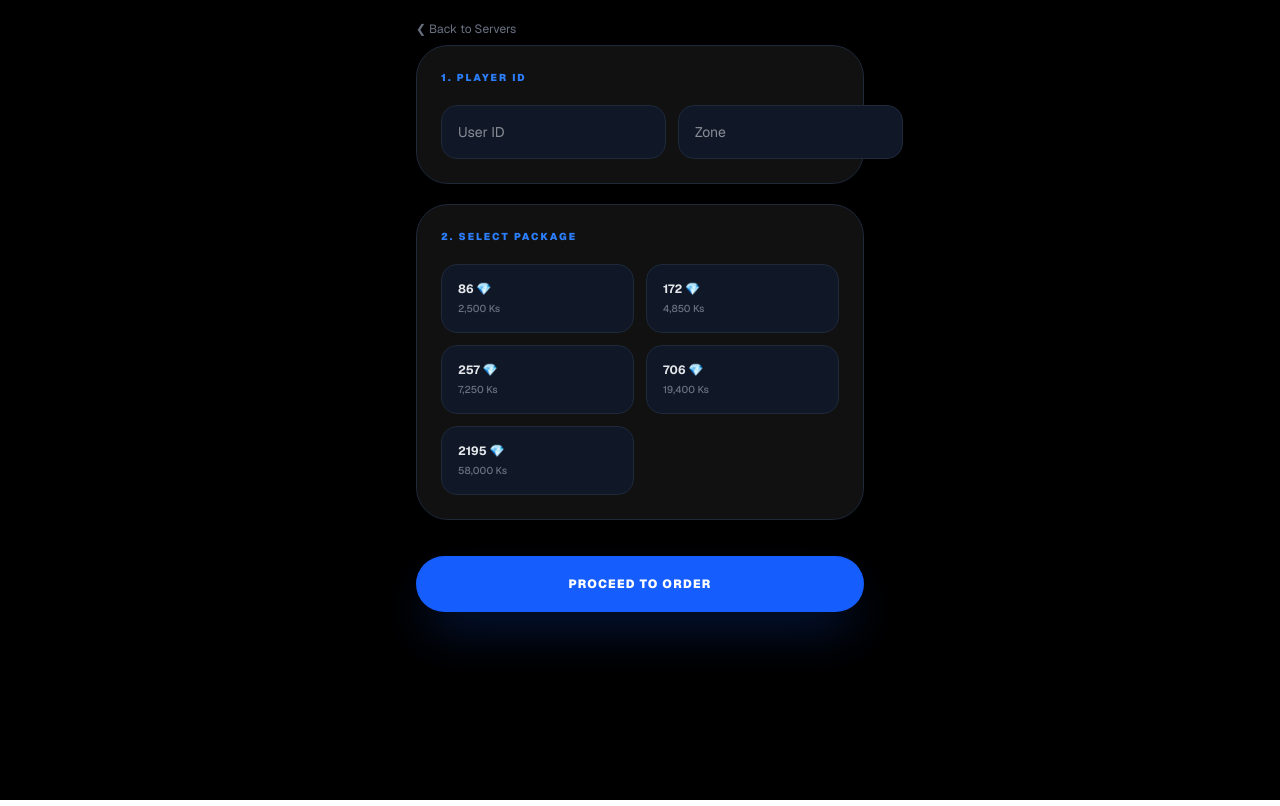
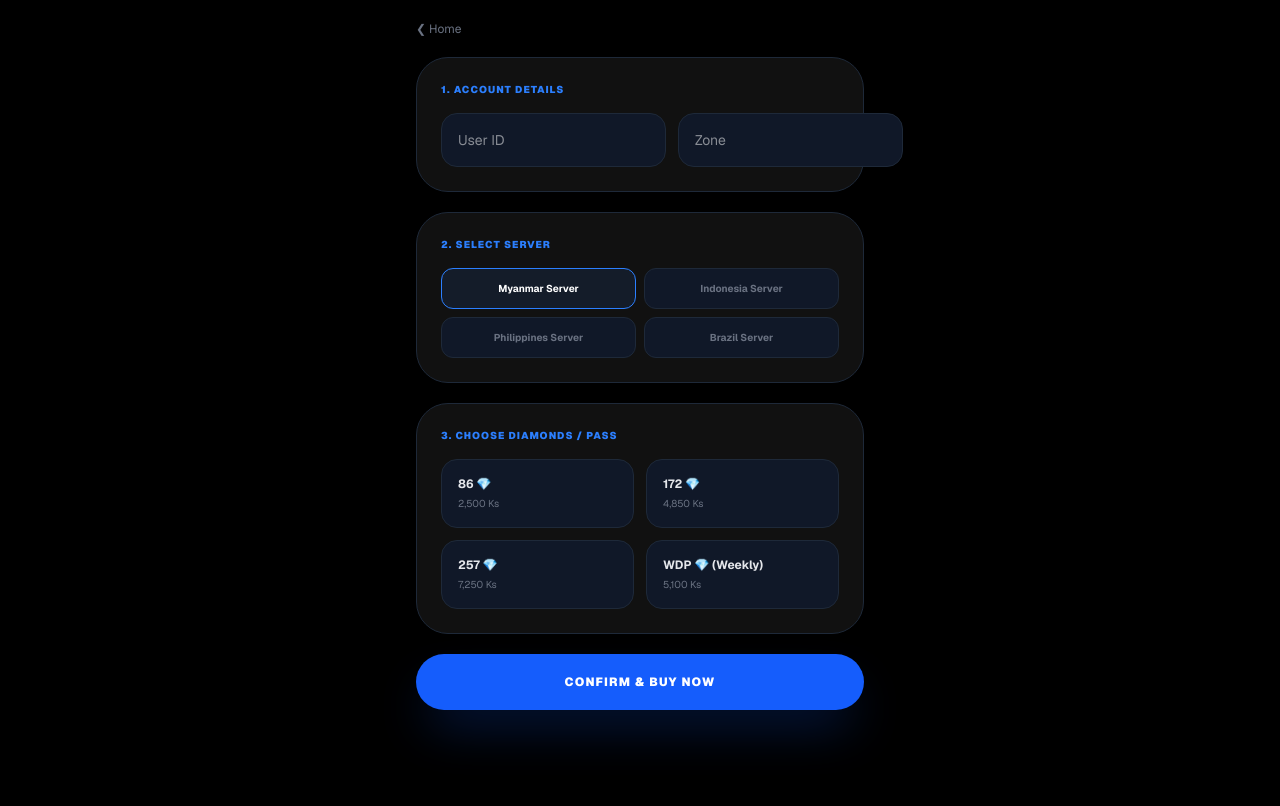
Before and after one commit to KP-CHANNEL-KP/my-topup-website, a Next.js app: page /mlbb in a window 1280 px wide. Built offline with nearby package versions, Linux system fonts and the light colour scheme.

Commit message:
added multi-server with WDP pricing system

```diff
--- a/app/mlbb/page.tsx
+++ b/app/mlbb/page.tsx
@@ -3,52 +3,95 @@
 import React, { useState } from 'react';
 import Link from 'next/link';
 
-const packages = [
-  { id: 1, amt: '86 💎', price: '2,500 Ks' },
-  { id: 2, amt: '172 💎', price: '4,850 Ks' },
-  { id: 3, amt: '257 💎', price: '7,250 Ks' },
-  { id: 4, amt: '706 💎', price: '19,400 Ks' },
-  { id: 5, amt: '2195 💎', price: '58,000 Ks' },
-];
+// Server အလိုက် ဈေးနှုန်းများ (Diamond + Weekly Pass)
+const serverData = {
+  mm: {
+    name: "Myanmar Server",
+    packages: [
+      { id: 1, amt: '86 💎', price: '2,500 Ks' },
+      { id: 2, amt: '172 💎', price: '4,850 Ks' },
+      { id: 3, amt: '257 💎', price: '7,250 Ks' },
+      { id: 4, amt: 'WDP 💎 (Weekly)', price: '5,100 Ks' },
+    ]
+  },
+  indo: {
+    name: "Indonesia Server",
+    packages: [
+      { id: 10, amt: '86 💎', price: '2,400 Ks' },
+      { id: 11, amt: '172 💎', price: '4,700 Ks' },
+      { id: 12, amt: 'WDP 💎 (Weekly)', price: '4,900 Ks' },
+    ]
+  },
+  ph: {
+    name: "Philippines Server",
+    packages: [
+      { id: 20, amt: '86 💎', price: '2,600 Ks' },
+      { id: 21, amt: 'WDP 💎 (Weekly)', price: '5,300 Ks' },
+    ]
+  },
+  bz: {
+    name: "Brazil Server",
+    packages: [
+      { id: 30, amt: '86 💎', price: '2,350 Ks' },
+      { id: 31, amt: 'WDP 💎 (Weekly)', price: '4,800 Ks' },
+    ]
+  }
+};
 
 export default function MLBBTopup() {
-  // Error တက်တဲ့နေရာကို ဒီလို ပြင်လိုက်ပါတယ်
-  const [selected, setSelected] = useState<number | null>(null);
+  const [selectedServer, setSelectedServer] = useState<string>('mm');
+  const [selectedPkg, setSelectedPkg] = useState<number | null>(null);
 
   return (
-    <div className="min-h-screen bg-black text-white p-4 font-sans pb-20">
+    <div className="min-h-screen bg-black text-white p-4 font-sans pb-24">
       <div className="max-w-md mx-auto space-y-5">
-        <Link href="/mlbb/server" className="text-xs text-gray-500 hover:text-blue-500 transition inline-block mb-2">❮ Back to Servers</Link>
+        <Link href="/" className="text-xs text-gray-500 hover:text-blue-500 transition inline-block">❮ Home</Link>
 
-        {/* Step 1: ID Input */}
-        <div className="bg-[#111] p-6 rounded-[2rem] border border-gray-800 shadow-2xl">
-          <h2 className="text-[10px] font-black text-blue-500 mb-5 tracking-[0.2em] uppercase">1. Player ID</h2>
+        {/* Step 1: Player ID */}
+        <div className="bg-[#111] p-6 rounded-[2rem] border border-gray-800 shadow-xl">
+          <h2 className="text-[10px] font-black text-blue-500 mb-4 tracking-widest uppercase">1. Account Details</h2>
           <div className="flex gap-3">
-            <input type="number" placeholder="User ID" className="flex-[2] bg-gray-900 border border-gray-800 p-4 rounded-2xl outline-none focus:border-blue-500 text-sm transition-all" />
-            <input type="number" placeholder="Zone" className="flex-1 bg-gray-900 border border-gray-800 p-4 rounded-2xl outline-none focus:border-blue-500 text-sm transition-all" />
+            <input type="number" placeholder="User ID" className="flex-[2] bg-gray-900 border border-gray-800 p-4 rounded-2xl outline-none focus:border-blue-500 text-sm" />
+            <input type="number" placeholder="Zone" className="flex-1 bg-gray-900 border border-gray-800 p-4 rounded-2xl outline-none focus:border-blue-500 text-sm" />
           </div>
         </div>
 
-        {/* Step 2: Diamond Selection */}
-        <div className="bg-[#111] p-6 rounded-[2rem] border border-gray-800 shadow-2xl">
-          <h2 className="text-[10px] font-black text-blue-500 mb-5 tracking-[0.2em] uppercase">2. Select Package</h2>
+        {/* Step 2: Select Server */}
+        <div className="bg-[#111] p-6 rounded-[2rem] border border-gray-800 shadow-xl">
+          <h2 className="text-[10px] font-black text-blue-500 mb-4 tracking-widest uppercase">2. Select Server</h2>
+          <div className="grid grid-cols-2 gap-2">
+            {Object.keys(serverData).map((key) => (
+              <button
+                key={key}
+                onClick={() => { setSelectedServer(key); setSelectedPkg(null); }}
+                className={`py-3 px-2 rounded-xl border text-[10px] font-bold transition-all ${selectedServer === key ? 'border-blue-500 bg-blue-500/10 text-white' : 'border-gray-800 bg-gray-900 text-gray-500'}`}
+              >
+                {(serverData as any)[key].name}
+              </button>
+            ))}
+          </div>
+        </div>
+
+        {/* Step 3: Select Package */}
+        <div className="bg-[#111] p-6 rounded-[2rem] border border-gray-800 shadow-xl">
+          <h2 className="text-[10px] font-black text-blue-500 mb-4 tracking-widest uppercase">3. Choose Diamonds / Pass</h2>
           <div className="grid grid-cols-2 gap-3">
-            {packages.map((pkg) => (
+            {(serverData as any)[selectedServer].packages.map((pkg: any) => (
               <div
                 key={pkg.id}
-                onClick={() => setSelected(pkg.id)}
-                className={`p-4 rounded-2xl border cursor-pointer transition-all duration-300 ${selected === pkg.id ? 'border-blue-500 bg-blue-500/10 shadow-[0_0_20px_rgba(59,130,246,0.15)]' : 'border-gray-800 bg-gray-900 hover:border-gray-700'}`}
+                onClick={() => setSelectedPkg(pkg.id)}
+                className={`p-4 rounded-2xl border cursor-pointer transition-all duration-300 ${selectedPkg === pkg.id ? 'border-blue-500 bg-blue-500/10 shadow-[0_0_20px_rgba(59,130,246,0.15)]' : 'border-gray-800 bg-gray-900 hover:border-gray-700'}`}
               >
                 <div className="text-xs font-bold text-gray-200">{pkg.amt}</div>
-                <div className="text-[10px] text-gray-500 mt-1 font-medium">{pkg.price}</div>
+                <div className="text-[10px] text-gray-500 mt-1">{pkg.price}</div>
               </div>
             ))}
           </div>
         </div>
 
-        {/* Step 3: Button */}
-        <button className="w-full bg-blue-600 hover:bg-blue-700 text-white font-black py-5 rounded-[2.2rem] shadow-2xl shadow-blue-600/30 transition-all active:scale-95 uppercase tracking-widest text-xs mt-4">
-          Proceed to Order
+        {/* Step 4: Buy Button */}
+        <button className="w-full bg-blue-600 hover:bg-blue-700 text-white font-black py-5 rounded-[2.2rem] shadow-2xl shadow-blue-600/30 transition-all active:scale-95 uppercase tracking-widest text-xs">
+          Confirm & Buy Now
         </button>
       </div>
     </div>
```
